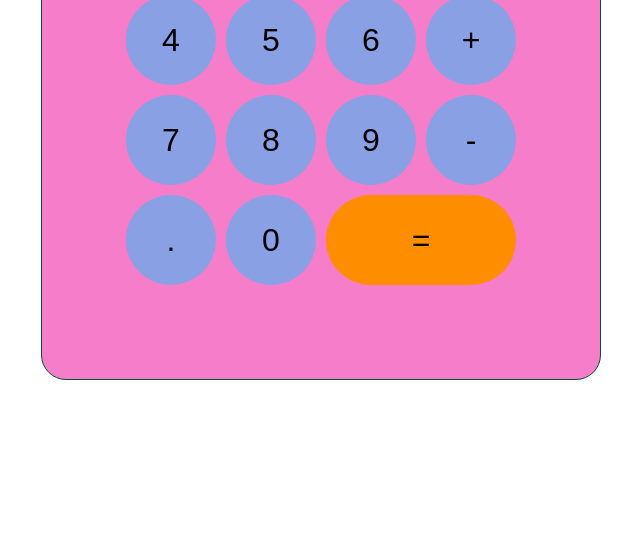
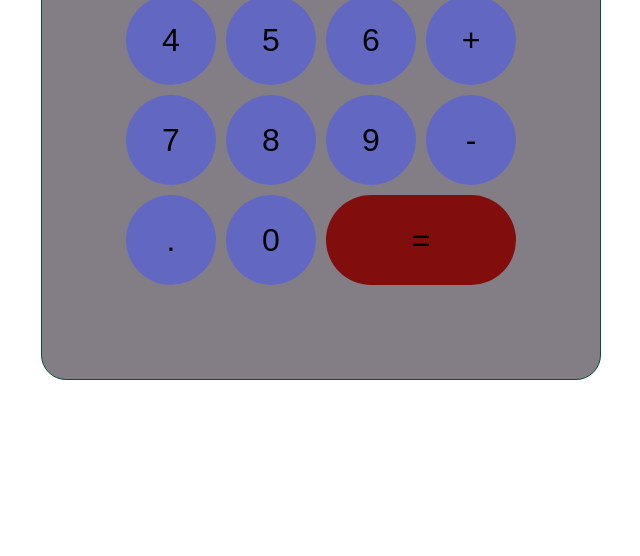
Before and after one commit to Nishiii9420/Calculator, a plain HTML site: page index.html in a window 1280 px wide. Shown: the part 644-1200 px from the top of the page, without its empty margins (319-959 px from the left). Drawn offline with Linux system fonts and the light colour scheme.

Commit message:
Update style.css

```diff
--- a/style.css
+++ b/style.css
@@ -34,7 +34,7 @@
     top: 52%;
     left: 50%;
     transform: translate(-50%, -50%);
-    background: #ed139d8c;
+    background: #1e15248c;
     border: 1px solid rgb(3, 81, 53);
     border-radius: 25px;
     display: grid;
@@ -53,14 +53,14 @@
     /* border: 1px solid white; */
     border-style: none;
     outline: none;
-    background-color: rgba(67, 184, 247, 0.6);
+    background-color: rgba(77, 90, 236, 0.6);
     transition: all .45s;
     margin: 5px;
     border-radius: 50px;
   }
 
   .calculator-grid > button:hover {
-    background-color: rgba(215, 45, 45, 0.9);
+    background-color: rgba(2, 2, 2, 0.9);
     color: #fff;
   }
 
@@ -69,11 +69,11 @@
   }
 
   #equal {
-    background: rgb(255 141 0);
+    background: rgb(129, 13, 13);
   }
 
   #equal:hover {
-    background-color: rgba(215, 45, 45, 0.9);
+    background-color: rgba(15, 10, 10, 0.9);
     color: #fff;
   }
 
```
